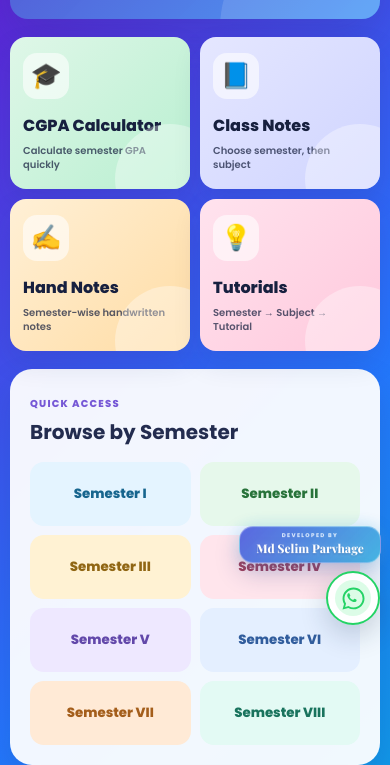
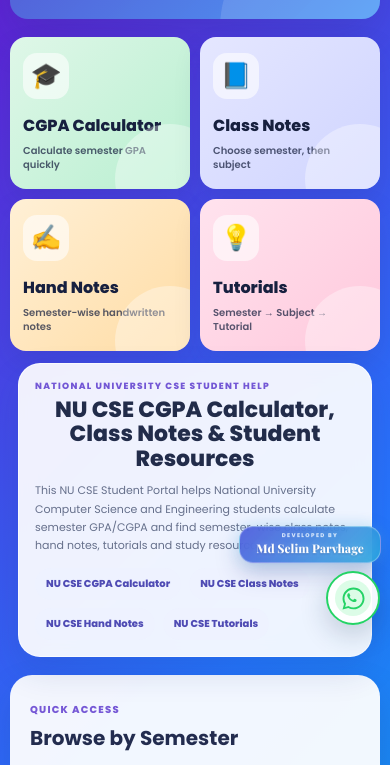
Before and after one commit to ftfgc026-gif/nu-cse-gpa-calculate, a plain HTML site: page index.html in a window 390 px wide. Shown: the part 209-974 px from the top of the page. Drawn offline with nearby package versions, Linux system fonts and the light colour scheme.

Commit message:
Add files via upload

```diff
--- a/index.html
+++ b/index.html
@@ -3,9 +3,51 @@
 <head>
 <meta charset="UTF-8">
 <meta name="viewport" content="width=device-width, initial-scale=1.0">
-<title>NU CSE CGPA Calculator</title>
+<title>NU CSE CGPA Calculator & Student Help | Notes, Hand Notes, Tutorials</title>
 <link rel="stylesheet" href="style.css">
 <link href="https://fonts.googleapis.com/css2?family=Playfair+Display:wght@700;800&family=Poppins:wght@400;500;600;700;800&display=swap" rel="stylesheet">
+
+<meta name="description" content="NU CSE CGPA Calculator and Student Help portal for National University CSE students. Calculate semester GPA/CGPA and access class notes, hand notes, tutorials and semester-wise resources.">
+<meta name="robots" content="index, follow, max-image-preview:large">
+<meta name="author" content="Md Selim Parvhage">
+<meta name="theme-color" content="#3159d8">
+<link rel="canonical" href="https://ftfgc026-gif.github.io/nu-cse-gpa-calculate/">
+
+<meta property="og:type" content="website">
+<meta property="og:title" content="NU CSE CGPA Calculator & Student Help | Notes, Hand Notes, Tutorials">
+<meta property="og:description" content="NU CSE CGPA Calculator and Student Help portal for National University CSE students. Calculate semester GPA/CGPA and access class notes, hand notes, tutorials and semester-wise resources.">
+<meta property="og:url" content="https://ftfgc026-gif.github.io/nu-cse-gpa-calculate/">
+<meta property="og:site_name" content="NU CSE Student Portal">
+
+<meta name="twitter:card" content="summary">
+<meta name="twitter:title" content="NU CSE CGPA Calculator & Student Help | Notes, Hand Notes, Tutorials">
+<meta name="twitter:description" content="NU CSE CGPA Calculator and Student Help portal for National University CSE students. Calculate semester GPA/CGPA and access class notes, hand notes, tutorials and semester-wise resources.">
+
+<script type="application/ld+json">
+{
+  "@context": "https://schema.org",
+  "@type": "WebSite",
+  "name": "NU CSE Student Portal",
+  "url": "https://ftfgc026-gif.github.io/nu-cse-gpa-calculate/",
+  "description": "NU CSE CGPA Calculator and Student Help portal for National University CSE students. Calculate semester GPA/CGPA and access class notes, hand notes, tutorials and semester-wise resources.",
+  "publisher": {
+    "@type": "Person",
+    "name": "Md Selim Parvhage"
+  }
+}
+</script>
+<script type="application/ld+json">
+{
+  "@context": "https://schema.org",
+  "@type": "WebApplication",
+  "name": "NU CSE CGPA Calculator",
+  "url": "https://ftfgc026-gif.github.io/nu-cse-gpa-calculate/",
+  "applicationCategory": "EducationalApplication",
+  "operatingSystem": "Web",
+  "description": "Free NU CSE semester GPA and CGPA calculator for National University Computer Science and Engineering students."
+}
+</script>
+
 </head>
 <body>
 <div class="portal-shell">
@@ -41,7 +83,25 @@
     </button>
   </section>
 
-  <section class="home-extras">
+
+<section class="seo-intro" aria-labelledby="seoIntroTitle">
+  <div class="seo-intro-inner">
+    <span class="seo-kicker">National University CSE Student Help</span>
+    <h1 id="seoIntroTitle">NU CSE CGPA Calculator, Class Notes & Student Resources</h1>
+    <p>
+      This NU CSE Student Portal helps National University Computer Science and Engineering students
+      calculate semester GPA/CGPA and find semester-wise class notes, hand notes, tutorials and study resources.
+    </p>
+    <div class="seo-keyword-links">
+      <a href="#cgpaCalculator">NU CSE CGPA Calculator</a>
+      <button type="button" data-seo-card="notes-card">NU CSE Class Notes</button>
+      <button type="button" data-seo-card="handnotes-card">NU CSE Hand Notes</button>
+      <button type="button" data-seo-card="tutorials-card">NU CSE Tutorials</button>
+    </div>
+  </div>
+</section>
+
+<section class="home-extras">
     <div class="quick-panel">
       <div class="section-heading">
         <div>
--- a/script.js
+++ b/script.js
@@ -438,3 +438,13 @@ document.addEventListener("DOMContentLoaded", function(){
   }
   function escapeAttr(str){ return escapeHtml(str); }
 })();
+
+
+/* ===== V8 SEO quick-link helpers ===== */
+document.addEventListener("click", (e)=>{
+  const btn = e.target.closest("[data-seo-card]");
+  if(!btn) return;
+  const id = btn.getAttribute("data-seo-card");
+  const target = document.getElementById(id);
+  if(target) target.click();
+});
--- a/style.css
+++ b/style.css
@@ -1798,3 +1798,72 @@ to { text-shadow:0 0 12px #fff,0 0 25px rgba(255,94,193,.52); }
 .admin-modal {
   display: none !important;
 }
+
+
+/* ===== V8 SEO content section ===== */
+.seo-intro{
+  width:min(1080px, calc(100% - 28px));
+  margin:18px auto 6px;
+  position:relative;
+  z-index:5;
+}
+.seo-intro-inner{
+  background:rgba(255,255,255,.92);
+  border:1px solid rgba(255,255,255,.68);
+  border-radius:22px;
+  padding:20px 22px;
+  box-shadow:0 14px 34px rgba(31,49,120,.14);
+  backdrop-filter:blur(10px);
+}
+.seo-kicker{
+  display:block;
+  color:#7357d5;
+  font-size:9px;
+  font-weight:800;
+  letter-spacing:1.3px;
+  text-transform:uppercase;
+  margin-bottom:5px;
+}
+.seo-intro h1{
+  margin:0;
+  color:#222c4a;
+  font-size:clamp(22px,3vw,34px);
+  line-height:1.12;
+}
+.seo-intro p{
+  margin:10px 0 0;
+  color:#66708b;
+  font-size:12px;
+  line-height:1.65;
+  max-width:860px;
+}
+.seo-keyword-links{
+  display:flex;
+  flex-wrap:wrap;
+  gap:8px;
+  margin-top:14px;
+}
+.seo-keyword-links a,
+.seo-keyword-links button{
+  border:0;
+  text-decoration:none;
+  background:#eef2ff;
+  color:#4f4bb4;
+  border-radius:999px;
+  padding:8px 11px;
+  font:inherit;
+  font-size:10px;
+  font-weight:800;
+  cursor:pointer;
+  transition:transform .18s ease, background .18s ease;
+}
+.seo-keyword-links a:hover,
+.seo-keyword-links button:hover{
+  transform:translateY(-2px) scale(1.035);
+  background:#e4e9ff;
+}
+@media(max-width:600px){
+  .seo-intro{width:min(100% - 16px,1080px);margin-top:12px}
+  .seo-intro-inner{padding:16px}
+  .seo-intro p{font-size:11px}
+}
```
Also changed, not shown: sitemap.xml (added, +8 -0 lines), robots.txt (added).
